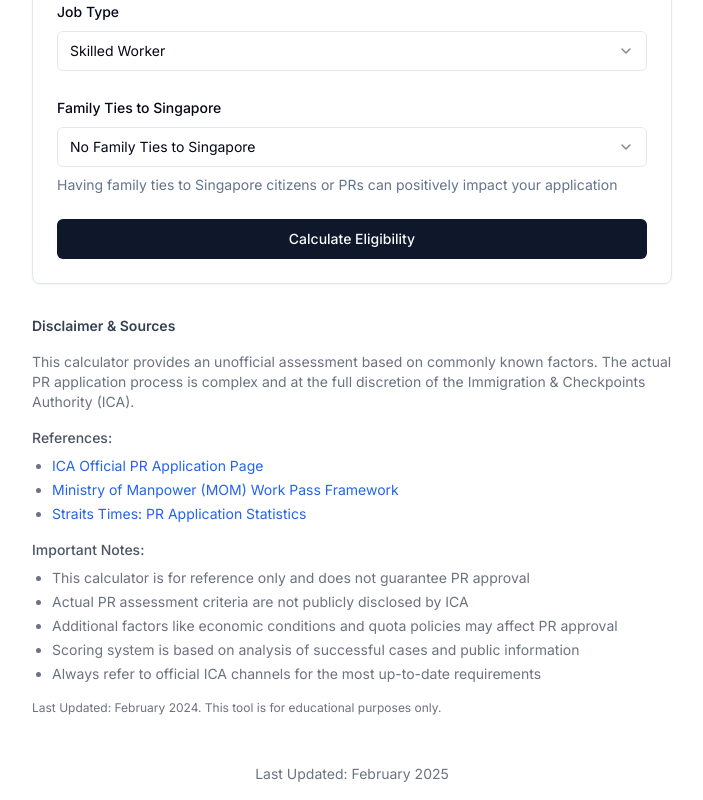
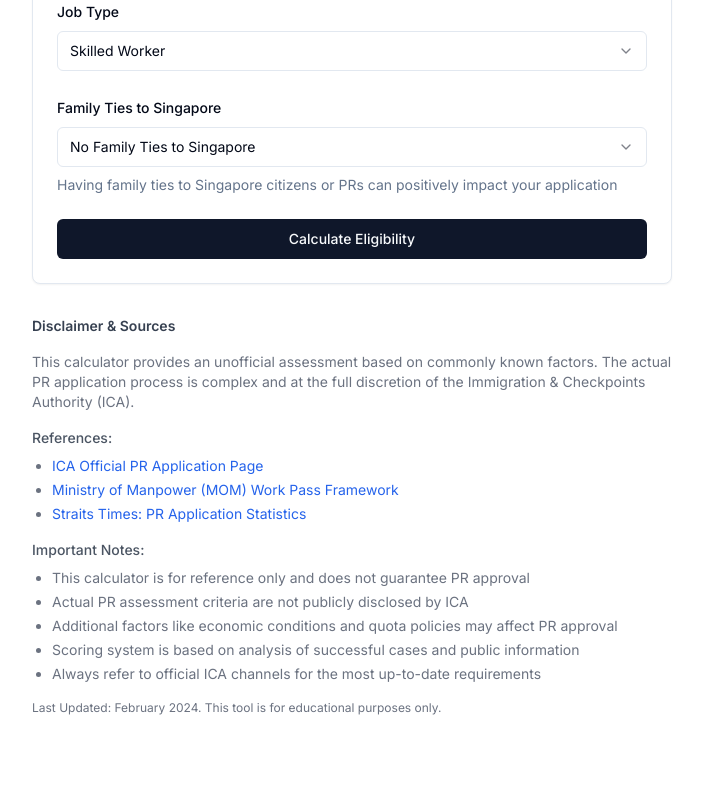
Before and after one commit to rizkinov/sg-pr-calculator, a Next.js app: page / in a window 1280 px wide. Shown: the part 686-1486 px from the top of the page, without its empty margins (288-991 px from the left). After the commit the page ends 1434 px from the top, so only its background shows below. Built offline with nearby package versions, Linux system fonts and the light colour scheme.

Commit message:
Update layout.tsx

```diff
--- a/app/layout.tsx
+++ b/app/layout.tsx
@@ -16,9 +16,6 @@ export default function RootLayout({
     <html lang="en">
       <body className={inter.className}>
         {children}
-        <footer className="text-center text-sm text-gray-500 py-4">
-          Last Updated: February 2025
-        </footer>
       </body>
     </html>
   )
```
